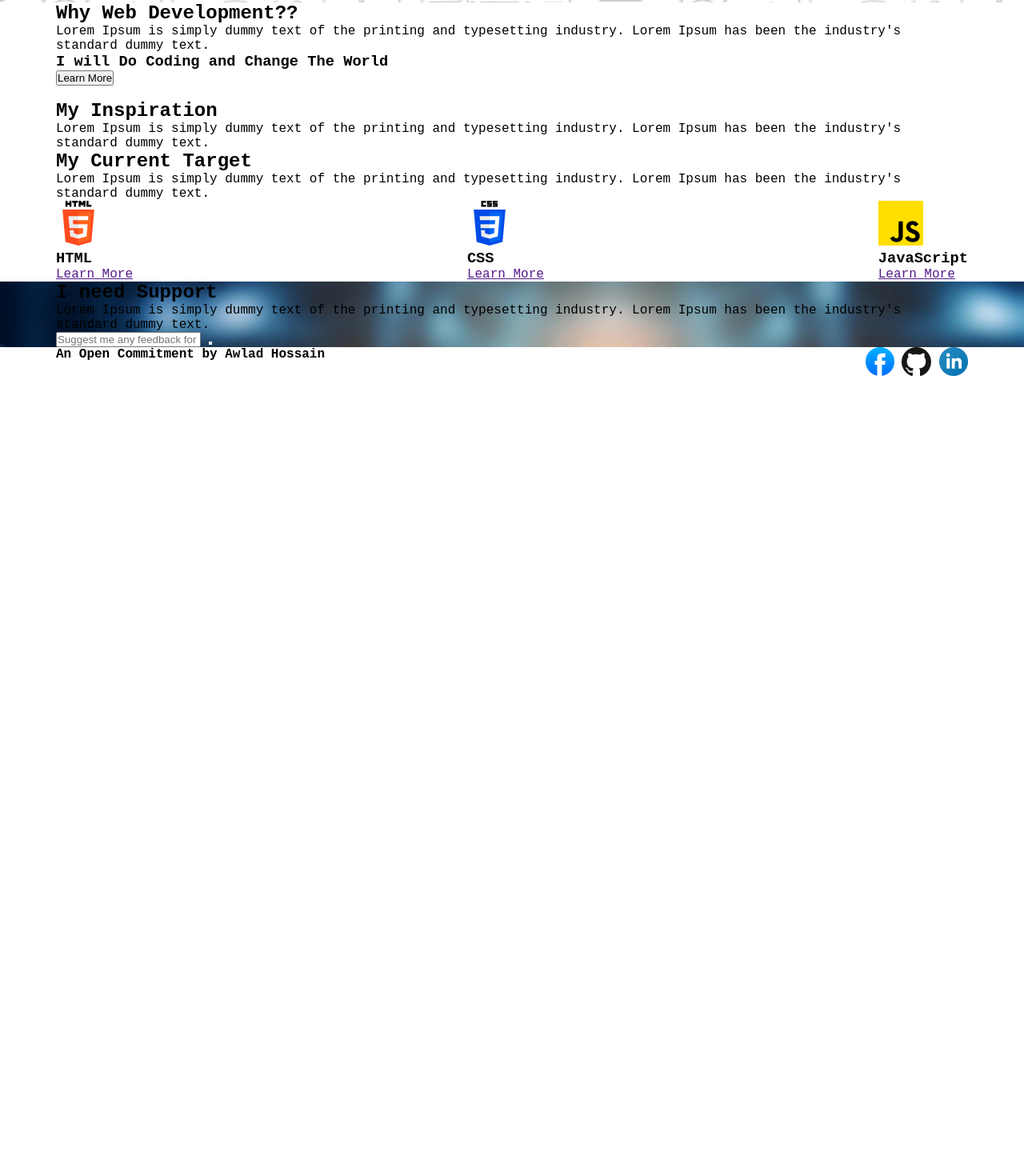
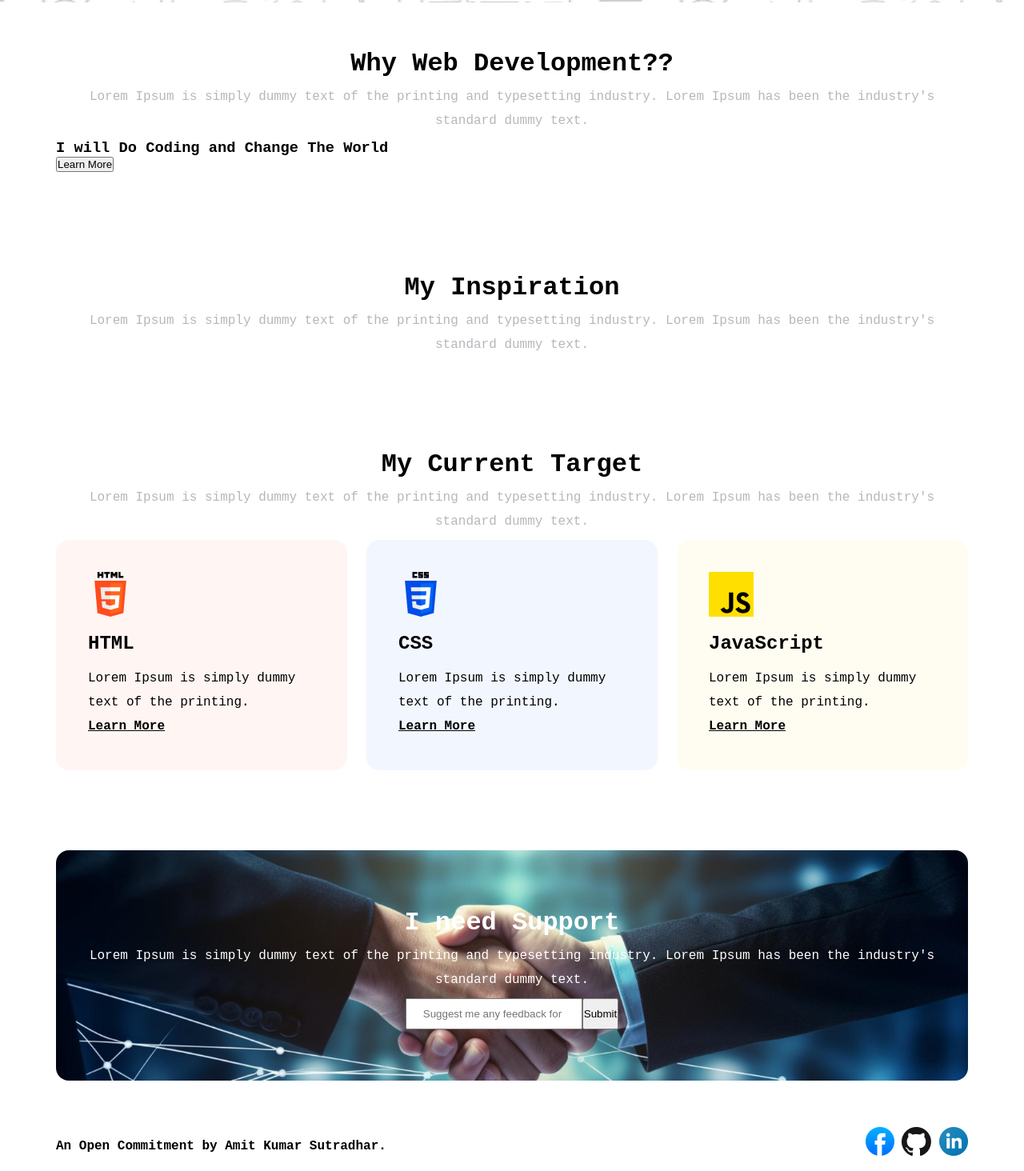
Before and after one commit to AmitKumarSutradhar/challenge-begin, a plain HTML site: page index.html in a window 1280 px wide. Shown: the part 719-2183 px from the top of the page at 80% size. Before the commit the page ends 1194 px from the top, so only its background shows below. Drawn offline with Linux system fonts and the light colour scheme; a web font is replaced by a local one.

Commit message:
Current Target Design Improve

```diff
--- a/index.html
+++ b/index.html
@@ -15,7 +15,9 @@
                 <img src="assets/Group.png" alt="">
                 <h2>"In the near future, I hope to become a Developer."</h2>
                 <p>Lorem Ipsum is simply dummy text of the printing and typesetting industry. Lorem Ipsum has been the industry's standard dummy text.</p>
-                <button class="btn-primary">Contact with me</button>
+                <a href="#support">
+                    <button class="btn-primary">Contact with me</button>
+                </a>
             </div>
         </section>
     </header>
@@ -59,19 +61,19 @@
                     <div class="card card-html">
                         <img src="assets/html.png" alt="">
                         <h3>HTML</h3>
-                        <p></p>
+                        <p>Lorem Ipsum is simply dummy text of the printing.</p>
                         <a href="">Learn More</a>
                     </div>
                     <div class="card card-css">
                         <img src="assets/css.png" alt="">
                         <h3>CSS</h3>
-                        <p></p>
+                        <p>Lorem Ipsum is simply dummy text of the printing.</p>
                         <a href="">Learn More</a>
                     </div>
-                    <div class="card card-jabascript">
+                    <div class="card card-javascript">
                         <img src="assets/js.png" alt="">
                         <h3>JavaScript</h3>
-                        <p></p>
+                        <p>Lorem Ipsum is simply dummy text of the printing.</p>
                         <a href="">Learn More</a>
                     </div>
                 </div>
@@ -84,11 +86,11 @@
             <div class="container">
                 <h2 class="section-title">I need Support</h2>
                 <p class="section-sub-title">Lorem Ipsum is simply dummy text of the printing and typesetting industry. Lorem Ipsum has been the industry's standard dummy text.</p>
-                <div class="cards flex">
-                    <div class="">
+                <div class="">
+                    <form  class="support-form">
                         <input type="text" name="" id="" placeholder="Suggest me any feedback for me">
-                        <button type="submit"></button>
-                    </div>
+                        <button type="submit">Submit</button>
+                    </form>
                 </div>
             </div>
         </section>
@@ -96,7 +98,7 @@
     </main>
     <footer>
         <div class="container flex footer-content">
-            <h4>An Open Commitment by Awlad Hossain</h4>
+            <h4>An Open Commitment by Amit Kumar Sutradhar.</h4>
             <div class="social-logo">
                 <a href=""><img src="assets/facebook.png" alt=""></a>
                 <a href=""><img src="assets/github.png" alt=""></a>
--- a/styles/style.css
+++ b/styles/style.css
@@ -7,6 +7,11 @@
 body{
     font-family: "Azeret Mono", monospace;
 }
+a,p{
+    line-height: 30px;
+}
+
+/* Reusable CSS */
 .container{
     max-width: 1140px;
     margin: auto;
@@ -16,11 +21,29 @@ body{
 }
 .cards{
  justify-content: space-between;
+    gap: 24px;
 }
 .btn-primary{
     color: #ffffff;
     background-color: black;
     padding: 21px 24px;
+    margin: 5px 0;
+}
+section{
+    padding: 50px 0;
+}
+.section-title{
+    font-size: 32px;
+    font-weight: 800;
+    text-align: center;
+    margin: 8px 0;
+}
+.section-sub-title{
+    color: #b5b7bb;
+    font-size: 16px;
+    font-weight: 400;
+    text-align: center;
+    margin: 8px 0;
 }
 
 /*Header CSS*/
@@ -38,12 +61,54 @@ body{
 }
 
 /* Current Target CSS*/
+.card{
+    padding: 40px;
+    border-radius: 16px;
+}
+.card.card-html{
+    background-color: #fff6f4;
+}
+.card.card-css{
+    background-color: #f2f6fe;
+}
+.card.card-javascript{
+    background-color: #fffdf2;
+}
+.card h3{
+    font-size: 24px;
+    font-weight: 700;
+    margin: 15px 0;
+}
 
+.card a{
+    color: #000;
+    font-size: 16px;
+    font-weight: 700;
+}
 
 
 /* Support Section CSS*/
-#support{
+#support .container{
     background-image: url("../assets/handshake.jpg");
+    background-size: cover;
+    background-position: center;
+    border-radius: 16px;
+    padding: 64px 0;
+}
+
+#support h2.section-title{
+    color: white;
+}
+#support p.section-sub-title{
+    color: white;
+}
+#support form{
+    display: flex;
+    justify-content: center;
+}
+#support input{
+    color: white;
+    padding: 10px 20px;
 }
 
 
@@ -53,4 +118,6 @@ footer{
 }
 .footer-content{
     justify-content: space-between;
+    align-items: center;
+    padding: 8px 0;
 }
```
